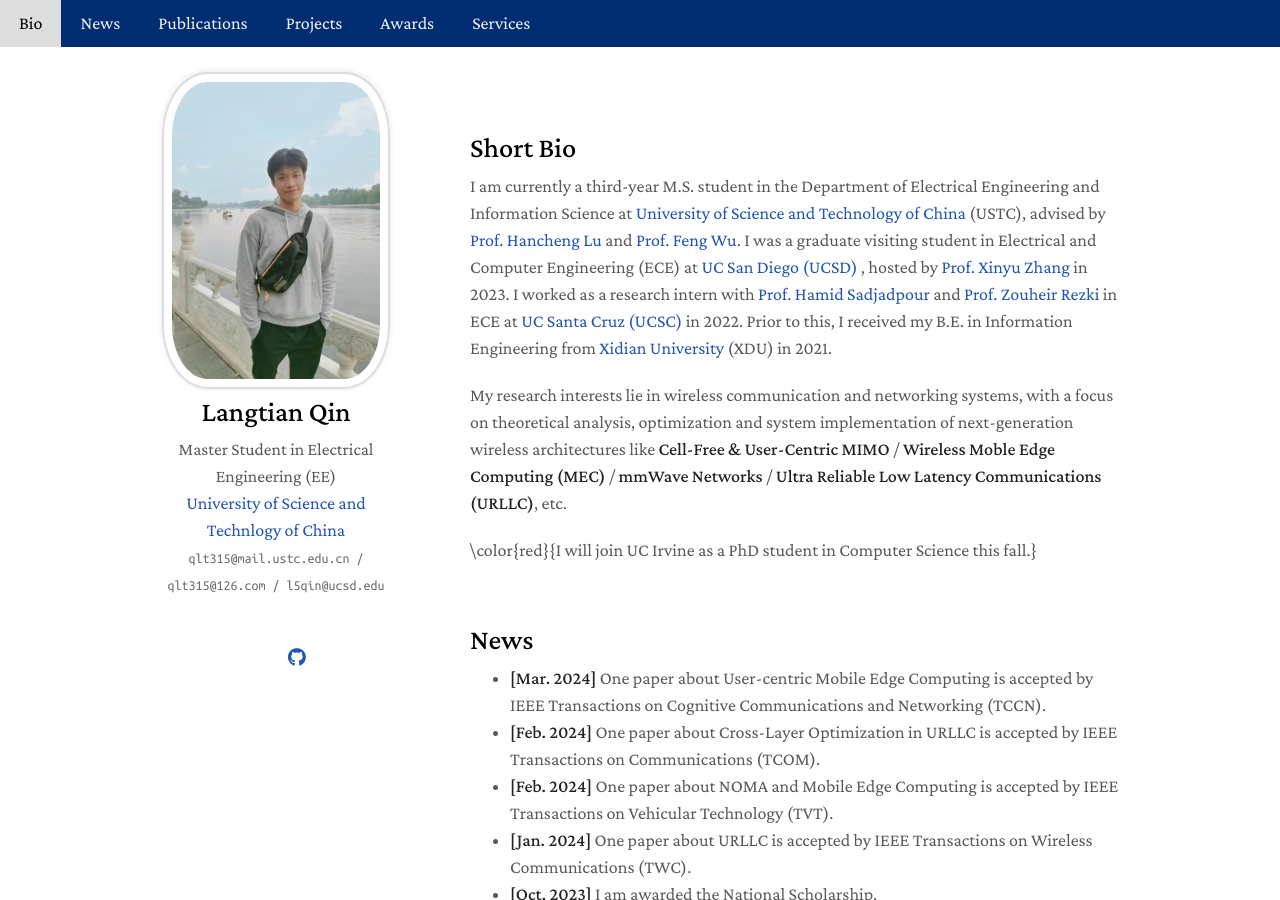
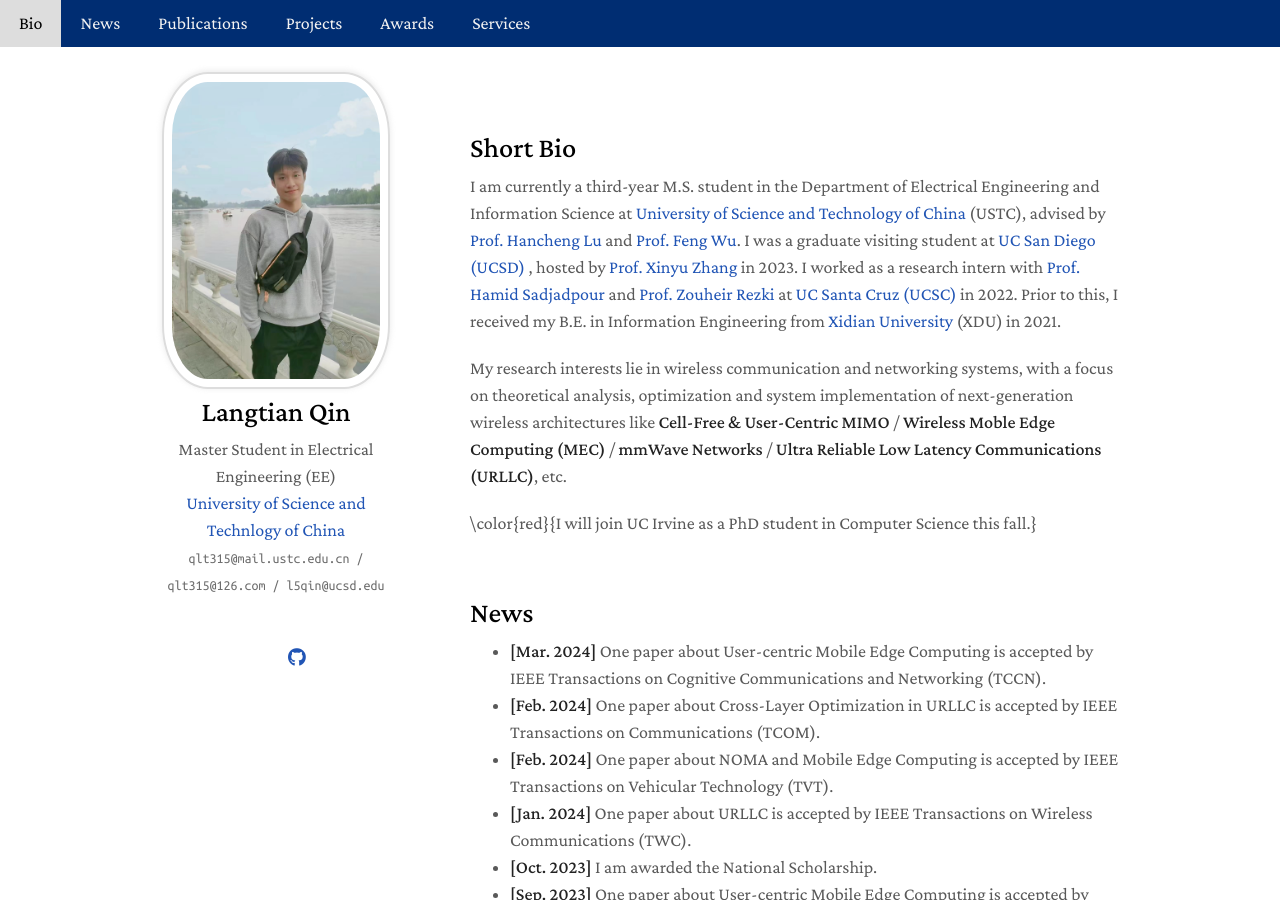
Before and after one commit to qlt315/qlt315.github.io, a Jekyll site: the page built from index.md, in a window 1280 px wide and 900 px high. Built offline with Jekyll 4.4.1, drawn with Linux system fonts in a browser that asks for light colours; a style sheet for code colours, icons or effects is not loaded.

Commit message:
Update index.md

```diff
--- a/index.md
+++ b/index.md
@@ -6,7 +6,7 @@ layout: homepage
 
 <h2 style="margin: 60px 0px 10px;">Short Bio</h2>
 
-I am currently a third-year M.S. student in the Department of Electrical Engineering and Information Science at [University of Science and Technology of China](https://en.ustc.edu.cn) (USTC), advised by [Prof. Hancheng Lu](http://staff.ustc.edu.cn/~hclu) and [Prof. Feng Wu](https://scholar.google.com/citations?hl=zh-CN&user=5bInRDEAAAAJ). I  was a graduate visiting student in Electrical and Computer Engineering (ECE) at [UC San Diego (UCSD)](https://ece.ucsd.edu/) , hosted by [Prof. Xinyu Zhang](http://xyzhang.ucsd.edu/) in 2023. I worked as a research intern with [Prof. Hamid Sadjadpour](https://users.soe.ucsc.edu/~hamid/) and [Prof. Zouheir Rezki](https://sites.google.com/site/zouheirrezki/home?authuser=0) in ECE at [UC Santa Cruz (UCSC)](https://engineering.ucsc.edu/departments/electrical-and-computer-engineering/) in 2022. Prior to this, I received my B.E. in Information Engineering from [Xidian University](https://en.xidian.edu.cn/) (XDU) in 2021.
+I am currently a third-year M.S. student in the Department of Electrical Engineering and Information Science at [University of Science and Technology of China](https://en.ustc.edu.cn) (USTC), advised by [Prof. Hancheng Lu](http://staff.ustc.edu.cn/~hclu) and [Prof. Feng Wu](https://scholar.google.com/citations?hl=zh-CN&user=5bInRDEAAAAJ). I  was a graduate visiting student at [UC San Diego (UCSD)](https://ece.ucsd.edu/) , hosted by [Prof. Xinyu Zhang](http://xyzhang.ucsd.edu/) in 2023. I worked as a research intern with [Prof. Hamid Sadjadpour](https://users.soe.ucsc.edu/~hamid/) and [Prof. Zouheir Rezki](https://sites.google.com/site/zouheirrezki/home?authuser=0) at [UC Santa Cruz (UCSC)](https://engineering.ucsc.edu/departments/electrical-and-computer-engineering/) in 2022. Prior to this, I received my B.E. in Information Engineering from [Xidian University](https://en.xidian.edu.cn/) (XDU) in 2021.
 
 My research interests lie in wireless communication and networking systems, with a focus on theoretical analysis, optimization and system implementation of next-generation wireless architectures like **Cell-Free & User-Centric MIMO** / **Wireless Moble Edge Computing (MEC)** / **mmWave Networks** / **Ultra Reliable Low Latency Communications (URLLC)**, etc.
 
```
